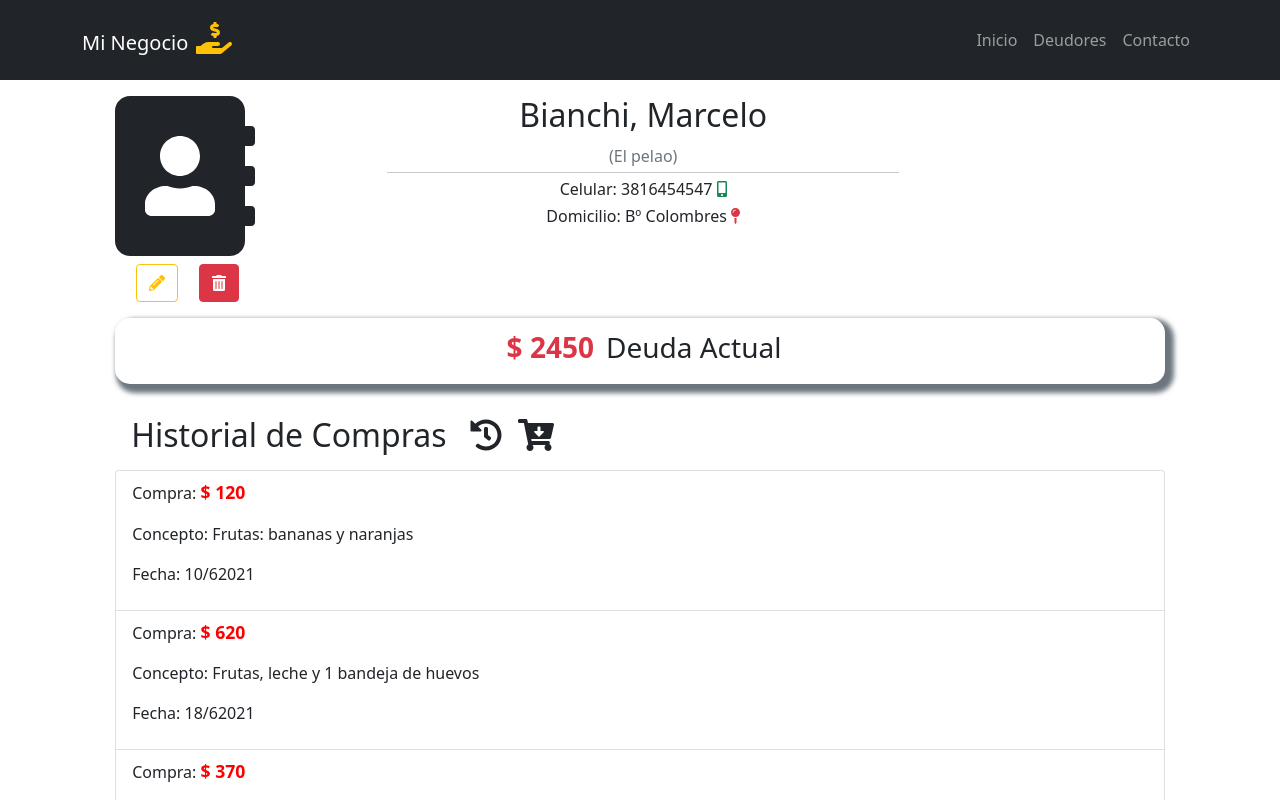
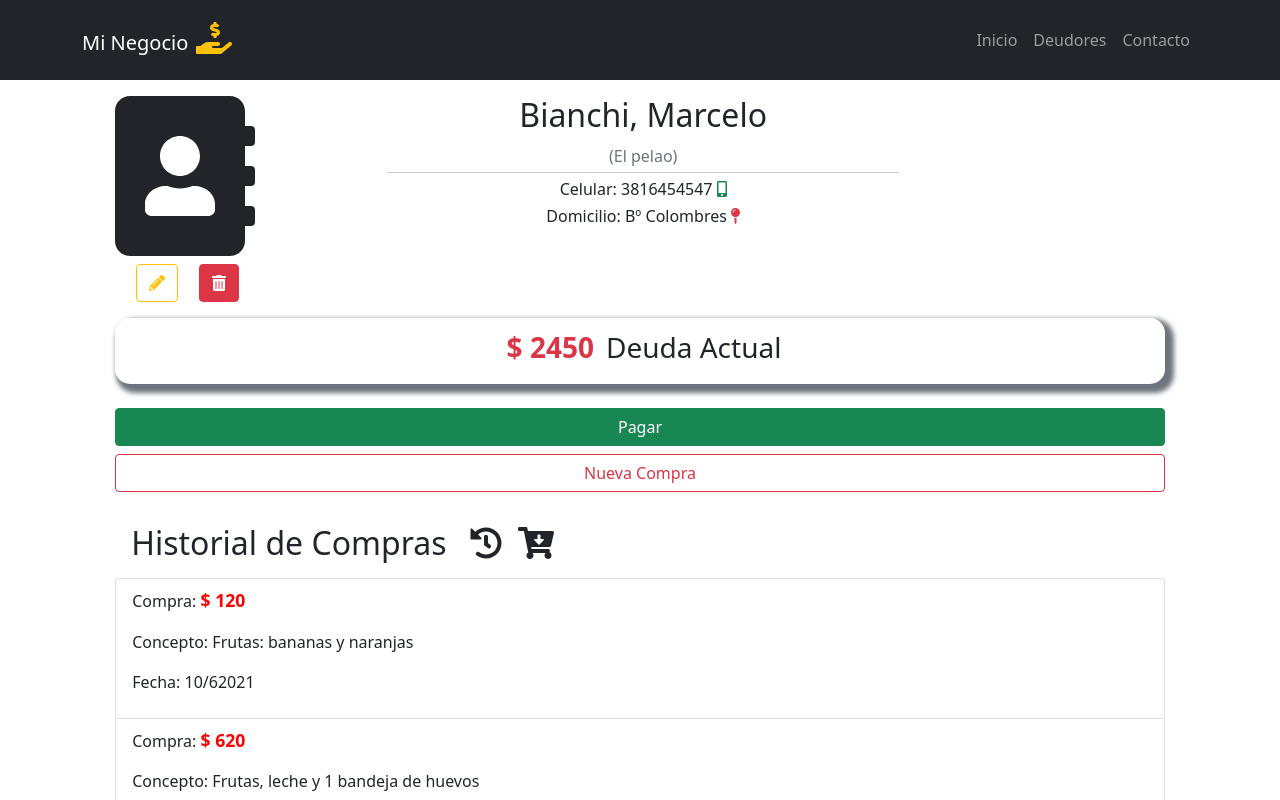
Before and after one commit to marcosihe/react-sdd, a React (Create React App) app: page /deudores/detalles/1 in a window 1280 px wide. Shown: the top 800 px of the page. Built offline with nearby package versions, Linux system fonts and the light colour scheme; data requests are answered from the project's data file.

Commit message:
Agregar maquetado de botones de pago y nueva compra en CustomerDetails

```diff
--- a/src/components/AddDebtButton.jsx
+++ b/src/components/AddDebtButton.jsx
@@ -4,21 +4,32 @@ import { FontAwesomeIcon } from "@fortawesome/react-fontawesome";
 import { Button } from "react-bootstrap";
 import NewPurchaseModal from "./NewPurchaseModal";
 
-const AddDebtButton = () => {
+const AddDebtButton = ({ text }) => {
   const [show, setShow] = useState(false);
 
   const handleClose = () => setShow(false);
   const handleShow = () => setShow(true);
-  const handleSubmit = e => {
-      e.preventDefault();
-  }
+  const handleSubmit = (e) => {
+    e.preventDefault();
+  };
   return (
     <>
-      <Button variant="outline-success" onClick={handleShow}>
-        <FontAwesomeIcon icon={faCartArrowDown} alt="Logo de carro de compras" />
+      <Button variant="outline-danger" onClick={handleShow} className="">
+        {text ? (
+          <span>Nueva Compra</span>
+        ) : (
+          <FontAwesomeIcon
+            icon={faCartArrowDown}
+            alt="Logo de carro de compras"
+          />
+        )}
       </Button>
 
-      <NewPurchaseModal show={show} handleClose={handleClose} handleSubmit={handleSubmit} />
+      <NewPurchaseModal
+        show={show}
+        handleClose={handleClose}
+        handleSubmit={handleSubmit}
+      />
     </>
   );
 };
--- a/src/components/CustomerDetails.jsx
+++ b/src/components/CustomerDetails.jsx
@@ -10,8 +10,10 @@ import { apiRequest } from "../helpers/apiRequest";
 import { faAddressBook } from "@fortawesome/free-solid-svg-icons";
 import { FontAwesomeIcon } from "@fortawesome/react-fontawesome";
 import styles from "../css/CustomerDetails.module.css";
+import PayDebtButton from "./PayDebtButton";
+import AddDebtButton from "./AddDebtButton";
 
-const CustomerDetails = ({setCustomers}) => {
+const CustomerDetails = ({ setCustomers }) => {
   const URL = `${process.env.REACT_APP_API_URL}/${useParams().id}`;
   const [customer, setCustomer] = useState([]);
   const [deleted, setDeleted] = useState(false);
@@ -22,9 +24,9 @@ const CustomerDetails = ({setCustomers}) => {
 
   return (
     <>
-    {deleted ? (<DeletedCustomerView/>)
-    :
-    (
+      {deleted ? (
+        <DeletedCustomerView />
+      ) : (
         <section className={styles.customerDetailsContainer}>
           <section className={styles.personalDataContainer}>
             <div>
@@ -35,12 +37,20 @@ const CustomerDetails = ({setCustomers}) => {
               />
               <div className={styles.detailsBtnContainer}>
                 <EditCustomerButton id={customer.id} />
-            <DeleteCustomer id={customer.id} setCustomers={setCustomers} setDeleted={setDeleted}/>
+                <DeleteCustomer
+                  id={customer.id}
+                  setCustomers={setCustomers}
+                  setDeleted={setDeleted}
+                />
               </div>
             </div>
             <CustomerData customer={customer} />
           </section>
           <CurrentDebt currentDebt={customer.currentDebt} />
+          <div className={styles.customerDetailsBtnContainer}>
+            <PayDebtButton />
+            <AddDebtButton text={true} />
+          </div>
           <ShoppingHistory history={customer.history} />
         </section>
       )}
--- a/src/components/CustomerListItem.jsx
+++ b/src/components/CustomerListItem.jsx
@@ -21,7 +21,7 @@ const CustomerListItem = (props) => {
           >
             ${customerDebt}
           </Link>
-          <AddDebtButton id={id} />
+          <AddDebtButton id={id} text={false} />
         </div>
       </div>
       <div className={styles.customerDataContainer}>
--- /dev/null
+++ b/src/components/PayDebtButton.jsx
@@ -0,0 +1,43 @@
+import React, { useState } from "react";
+import { Button, Form, Modal } from "react-bootstrap";
+
+const PayDebtButton = () => {
+  const [show, setShow] = useState(false);
+
+  const handleClose = () => setShow(false);
+  const handleShow = () => setShow(true);
+  const handleSubmit = (e) => {
+      e.preventDefault();
+  }
+  return (
+    <>
+      <Button variant="success" onClick={handleShow} className="my-2">
+        Pagar
+      </Button>
+
+      <Modal show={show} onHide={handleClose}>
+        <Form onSubmit={handleSubmit}>
+          <Modal.Header closeButton>
+            <Modal.Title>Pagar Deuda</Modal.Title>
+          </Modal.Header>
+          <Modal.Body>
+            <Form.Group>
+              <Form.Label>Ingresa cantidad a pagar *</Form.Label>
+              <Form.Control type="number" placeholder="500" required />
+            </Form.Group>
+          </Modal.Body>
+          <Modal.Footer>
+            <Button variant="outline-danger" onClick={handleClose}>
+              Cerrar
+            </Button>
+            <Button variant="success" onClick={handleClose} type="submit">
+              Pagar
+            </Button>
+          </Modal.Footer>
+        </Form>
+      </Modal>
+    </>
+  );
+};
+
+export default PayDebtButton;
--- a/src/css/CustomerDetails.module.css
+++ b/src/css/CustomerDetails.module.css
@@ -1,3 +1,12 @@
+.customerDetailsBtnContainer {
+    display: flex;
+    flex-direction: column;
+    justify-content: center;
+    align-content: center;
+    margin-top: 1rem;
+    margin-bottom: 1rem;
+}
+
 .customerDetailsContainer{
     width: 100%;
     padding-left: 5vw;
```
Lines whose indentation alone changed are shown as unchanged.
